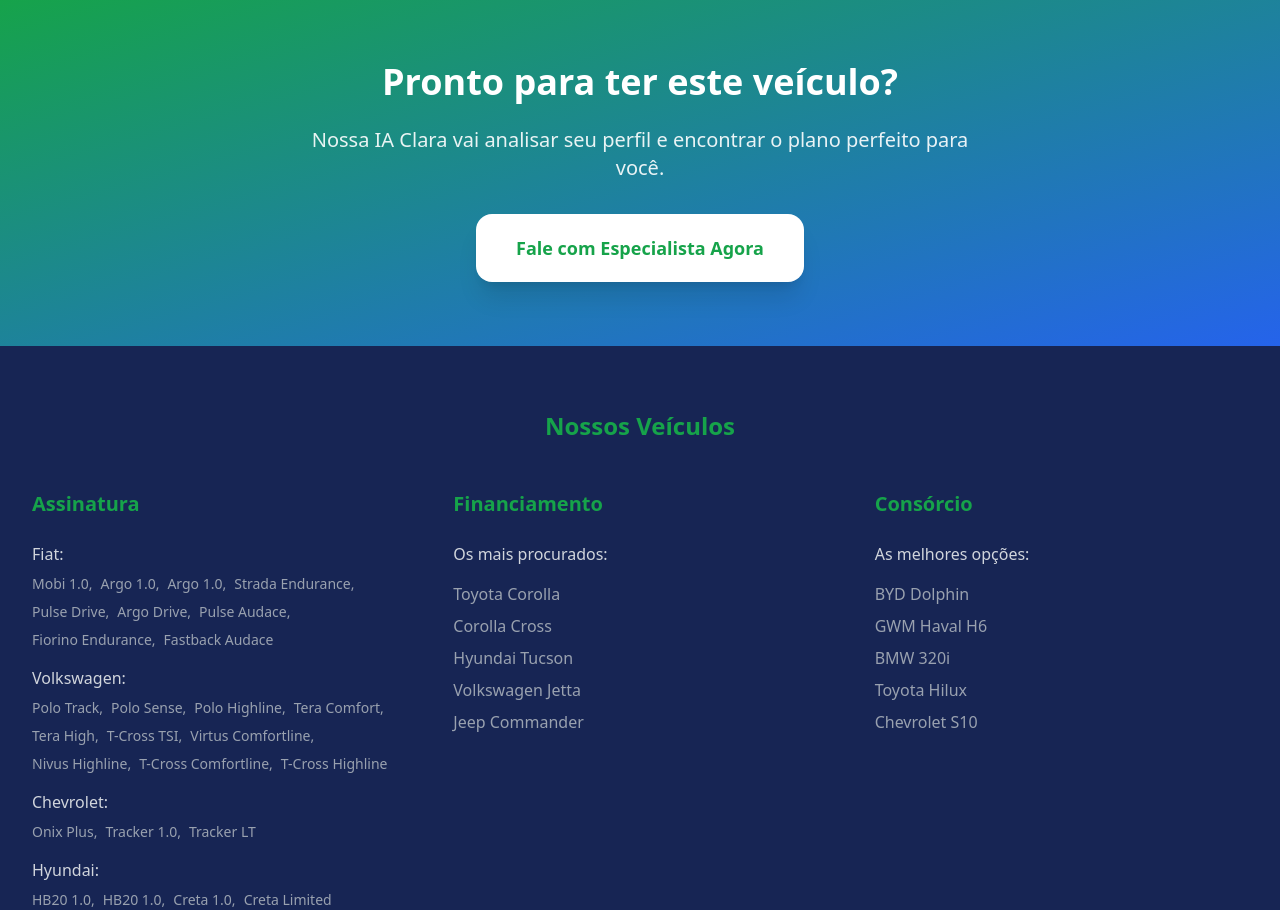
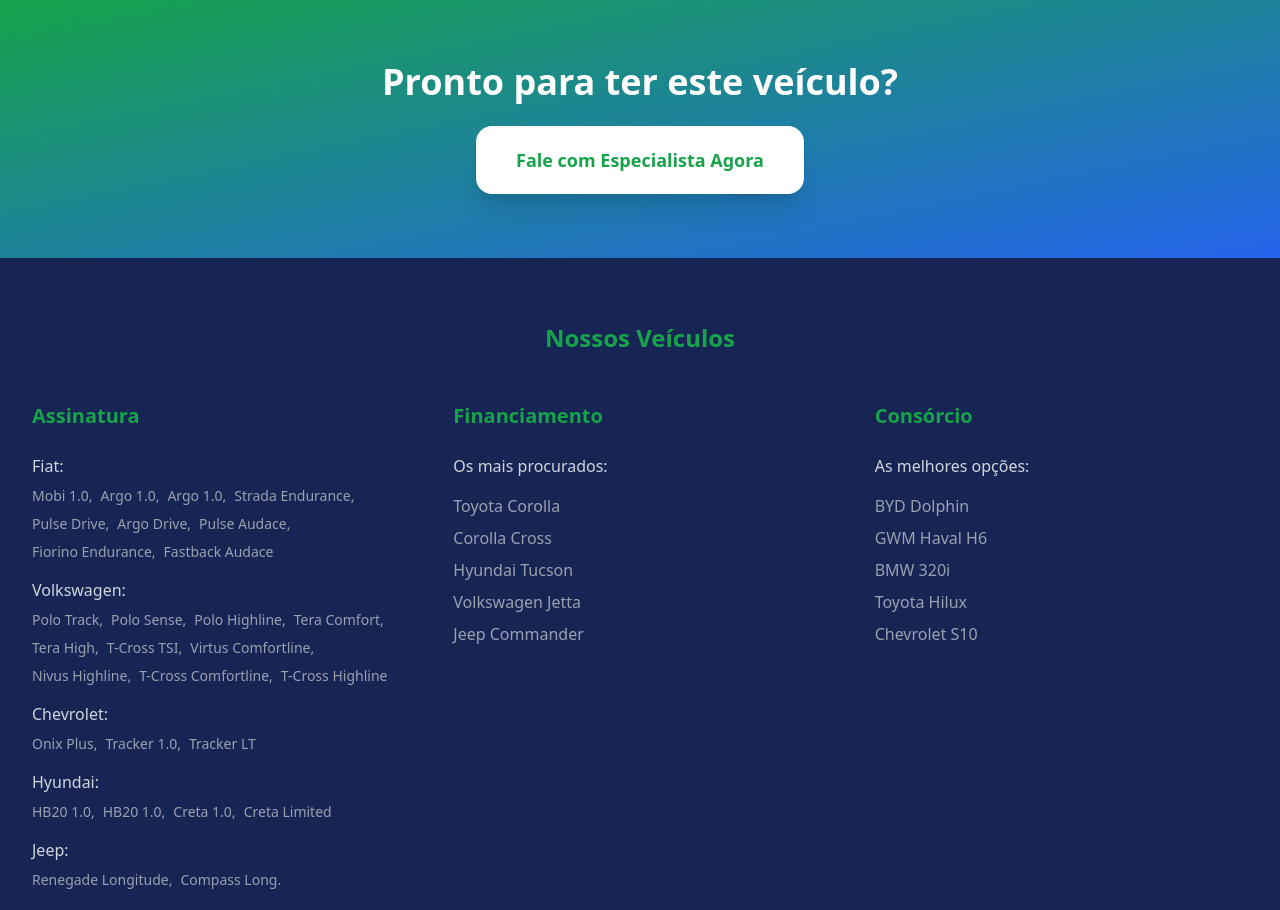
Before and after one commit to marceloferreira2705-max/usecarro.figma.site, a React (Vite) app: page /veiculo/1 in a window 1280 px wide. Shown: the part 1440-2350 px from the top of the page. Built offline with nearby package versions, Linux system fonts and the light colour scheme.

Commit message:
Initial commit from your app

```diff
--- a/src/pages/VehicleDetailPage.tsx
+++ b/src/pages/VehicleDetailPage.tsx
@@ -1,7 +1,7 @@
 import { Header } from "@/sections/Header";
 import { Footer } from "@/sections/Footer";
 import { useParams } from "react-router-dom";
-import { useState } from "react";
+import { useState, useEffect } from "react"; // Import useEffect
 import { vehiclesData, VehicleData } from "@/data/vehiclesData"; // Import VehicleData type
 
 export const VehicleDetailPage = () => {
@@ -10,6 +10,13 @@
   const [currentImageIndex, setCurrentImageIndex] = useState(0);
 
   const vehicle: VehicleData | undefined = id ? vehiclesData[id] : undefined;
+
+  useEffect(() => {
+    console.log("VehicleDetailPage mounted for ID:", id);
+    if (!vehicle) {
+      console.error("Vehicle not found for ID:", id);
+    }
+  }, [id, vehicle]);
 
   if (!vehicle) {
     return (
@@ -246,9 +253,6 @@
           <h2 className="text-3xl md:text-4xl font-bold text-white mb-6">
             Pronto para ter este veículo?
           </h2>
-          <p className="text-xl text-white/90 mb-8 max-w-2xl mx-auto">
-            Nossa IA Clara vai analisar seu perfil e encontrar o plano perfeito para você.
-          </p>
           <button
             onClick={() => window.open("https://api.whatsapp.com/send/?phone=5512982900169&text=Quero+saber+mais+sobre+as+condicoes+da+UseCarro&type=phone_number&app_absent=0", "_blank")}
             className="bg-white text-green-600 font-bold px-10 py-5 rounded-2xl text-lg shadow-xl hover:shadow-2xl transition-shadow cursor-pointer"
```
